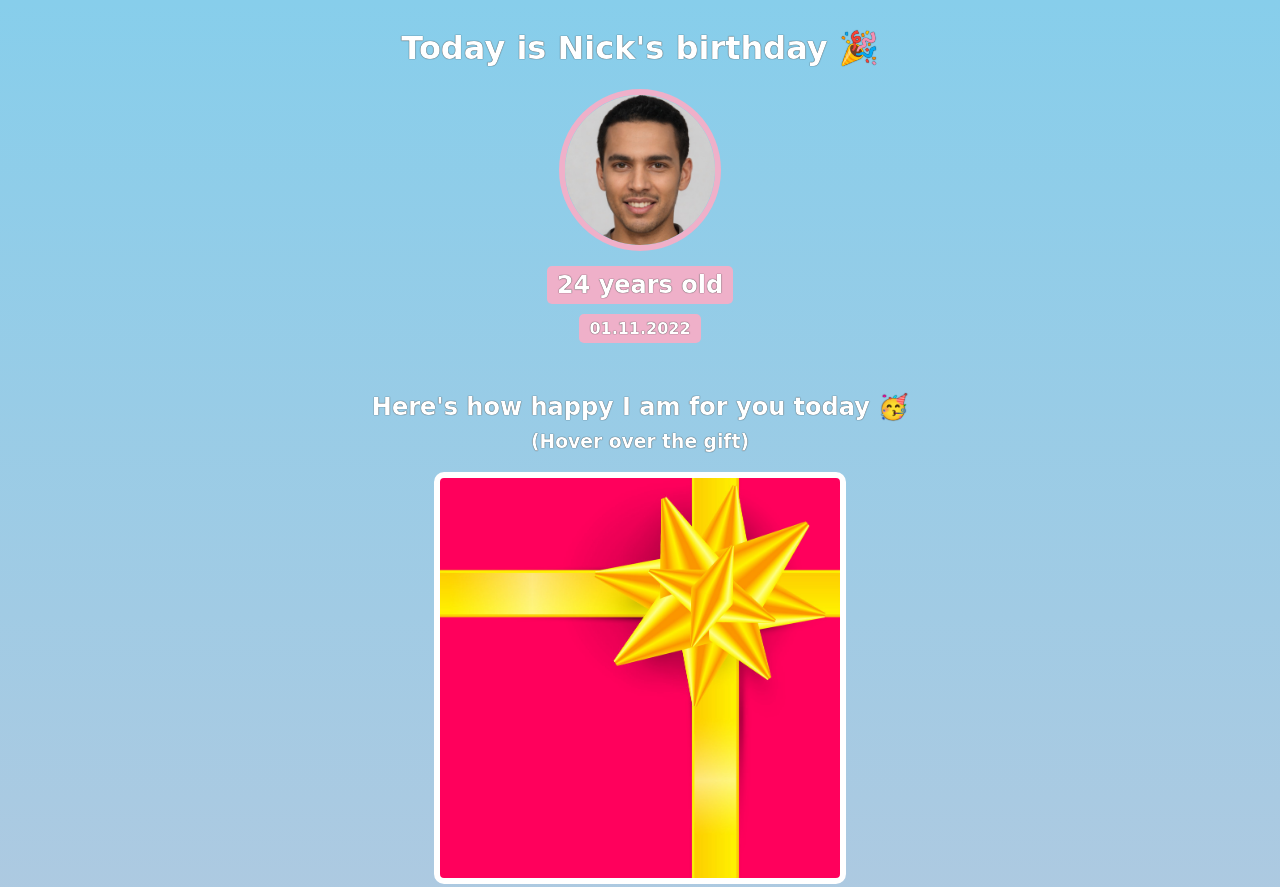
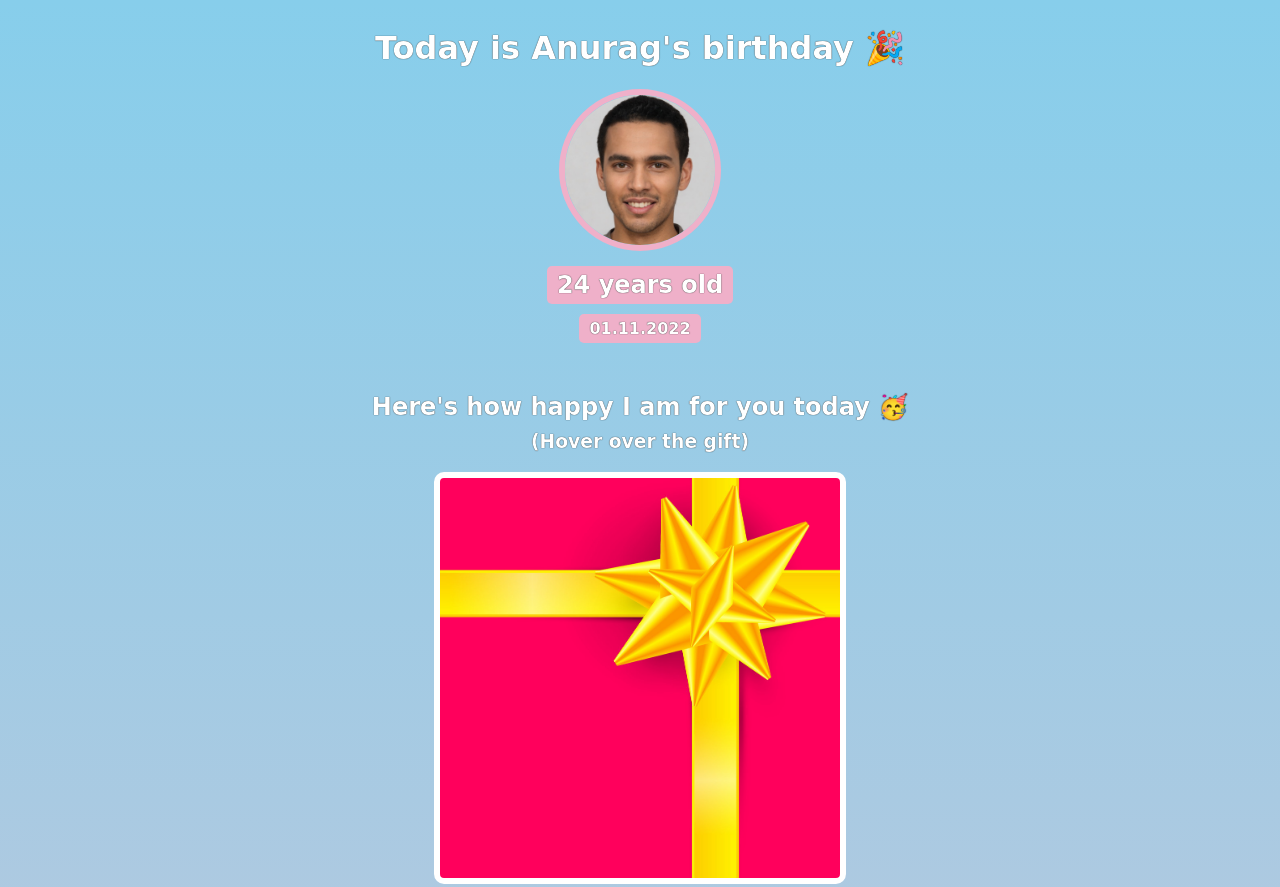
Before and after one commit to tyagi-4080/birthday-gift-site, a website built with Vite: page index.html in a window 1280 px wide. Shown: the top 887 px of the page. Built offline with nearby package versions, Linux system fonts and the light colour scheme; a web font is replaced by a local one.

Commit message:
change the name  to anurag

```diff
--- a/index.html
+++ b/index.html
@@ -7,7 +7,7 @@
     </head>
     <body>
         <div id="header">
-            <h1>Today is Nick's birthday 🎉</h1>
+            <h1>Today is Anurag's birthday 🎉</h1>
             <img id="bff-img" src="images/nick.jpg">
             <h2 id="bday-age">24 years old</h2>
             <h4 id="bday-date">01.11.2022</h4>
```
